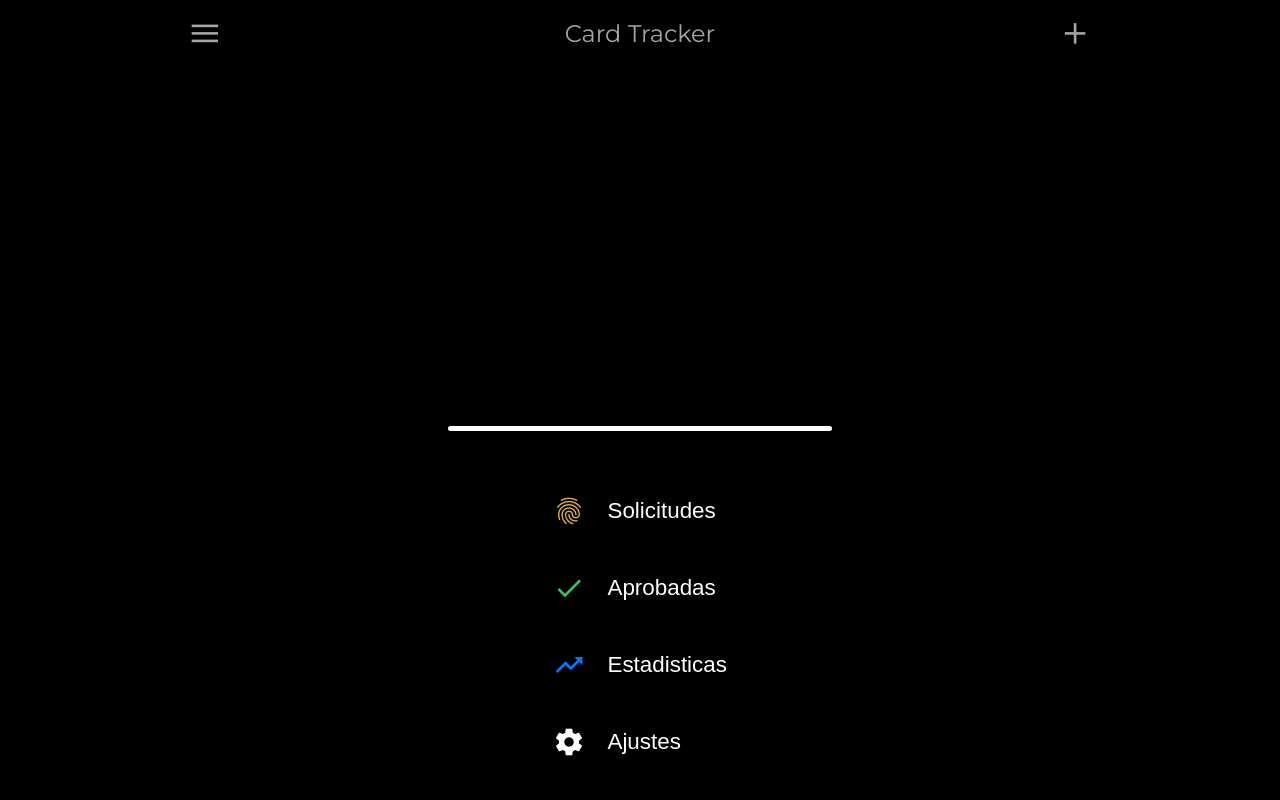
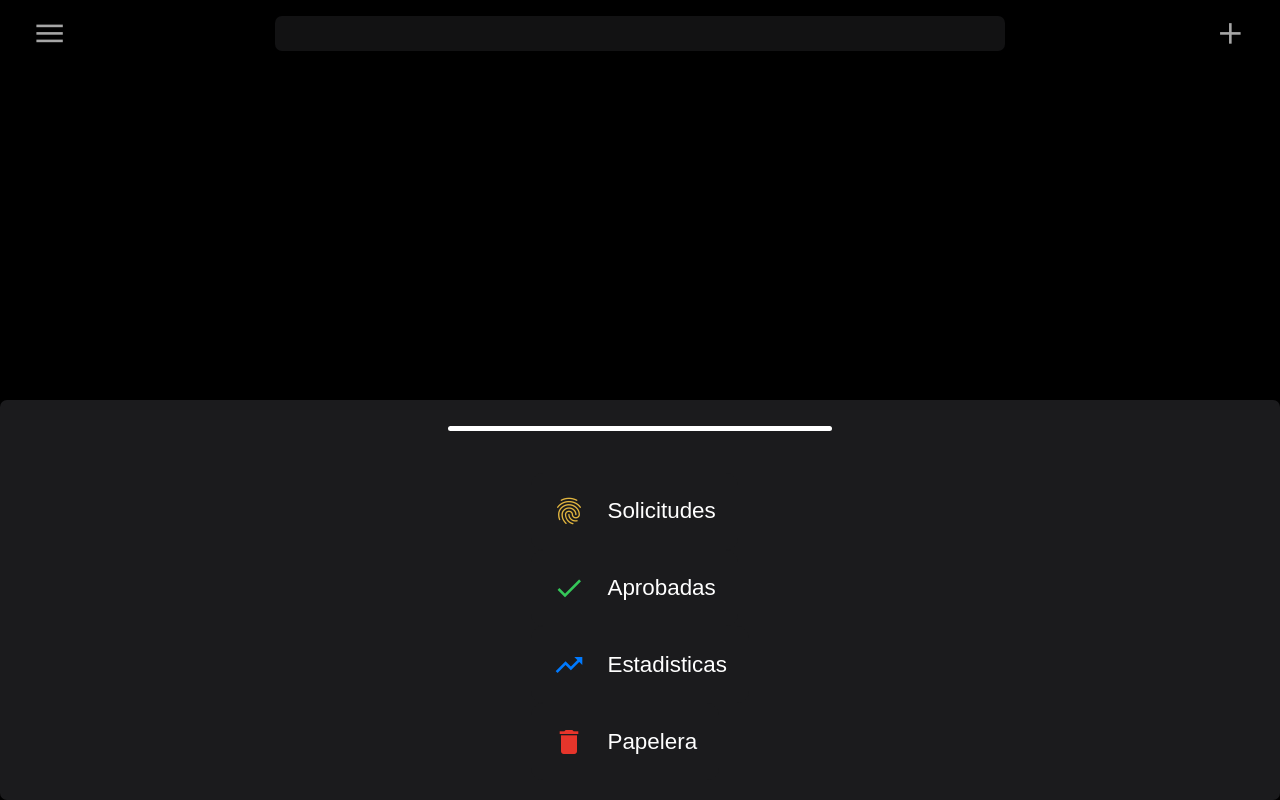
Before and after one commit to Pablo6152/cardTracker, a plain HTML site: page index.html in a window 1280 px wide. Both pictures are taken after a click on the element "menu". Drawn offline with nearby package versions, Linux system fonts and the light colour scheme.

Commit message:
changed title for search bar

```diff
--- a/css/style.css
+++ b/css/style.css
@@ -61,18 +61,40 @@ h1, p{
 /* Nav */
 .app-nav{
     display: flex;
-    justify-content: space-around;
-    align-items: center;
-    width: 100%;
+
+
+    width: 95%;
     margin: 0 auto;
-    padding: 1em;
+    padding: 1em 0;
 
     background-color: var(--primary-color);
 }
 
 .nav-icon{
     font-size: 2.2em;
+    width: 20%;
 }
+
+.nav-menu-icon{
+    text-align: left;
+}
+.nav-add-icon{
+    text-align: right;
+}
+
+.search{
+    background-color: var(--secondary-color);
+    outline: none;
+    border: none;
+    border-radius: 7px;
+    font-size: 1.3rem;
+
+    color: var(--text-color);
+    text-align: center;
+    padding: .2em 0;
+    width: 60%;
+}
+
 
 /* Card Container*/
 .card-container{
@@ -170,7 +192,7 @@ h1, p{
     justify-content: space-around;
     align-items: center;
 
-    background-color: rgba(0,0,0,.35);
+    background-color: var(--secondary-color);
     border-radius: 7px;
 
     width: 100%;
@@ -211,8 +233,9 @@ h1, p{
     margin-right: .7em;
 }
 
+
 .sidebar-btn-color{
-    background-color: rgba(0,0,0, .1);
+    background-color: var(--secondary-color);
     color: var(--text-color);
 }
 
@@ -225,8 +248,8 @@ h1, p{
 .sidebar-statistics-icon{
     color: var(--primary-accent-color);
 }
-.sidebar-settings-icon{
-    color: var(--text-color);
+.sidebar-delete-icon{
+    color: var(--tertiary-accent-color);
 }
 
 .sidebar-btn-container{
--- a/index.html
+++ b/index.html
@@ -12,7 +12,7 @@
     <link rel="stylesheet" href="css/style.css">
     <meta charset="UTF-8">
     <meta name="viewport" content="width=device-width, initial-scale=1.0">
-    <title>Card Tracker</title>
+    <title>Registro de tarjetas</title>
 </head>
 <body>
 
@@ -68,10 +68,10 @@
                 </button>
 
                 <button class="sidebar-btn sidebar-btn-color">
-                    <span class="material-icons sidebar-icon sidebar-settings-icon">
-                        settings
+                    <span class="material-icons sidebar-icon sidebar-delete-icon">
+                        delete
                     </span>
-                    Ajustes
+                    Papelera
                 </button>
 
             </div>
@@ -84,11 +84,13 @@
 
     <nav class="app-nav">
 
-        <span id="menu" class="material-symbols-outlined nav-icon">
+        <span id="menu" class="material-symbols-outlined nav-icon nav-menu-icon">
             menu
         </span>
-        <h1>Card Tracker</h1>
-        <span id="add" class="material-symbols-outlined nav-icon">
+
+        <input type="text" id="search" class="search">
+
+        <span id="add" class="material-symbols-outlined nav-icon nav-add-icon">
             add
         </span>
     </nav>
--- a/js/index.js
+++ b/js/index.js
@@ -4,7 +4,6 @@ import { cardContainer, addModal, modalWindow, sidebar } from "./containers.js"
 import { menu } from "./buttons.js"
 
 const addButton = document.getElementById("add")
-const searchButton = document.getElementById("search")
 
 const modalBackBtn = document.getElementById("modal-back-btn")
 const modalDoneBtn = document.getElementById("modal-done-btn")
```
